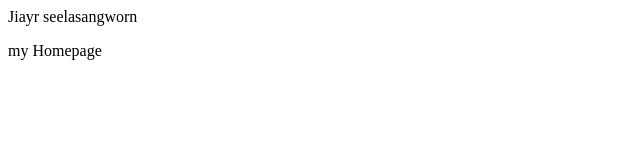
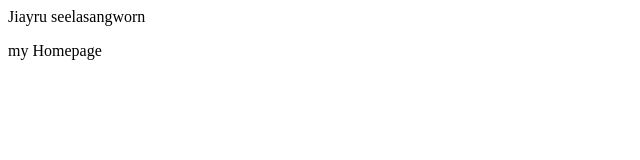
Before and after one commit to jj28789/jj28789.github.io, a plain HTML site: page index.html in a window 1280 px wide. Shown: the full height of the page, 0-640 px from the left. Drawn offline with Linux system fonts and the light colour scheme.

Commit message:
Update index.html

```diff
--- a/index.html
+++ b/index.html
@@ -1,6 +1,6 @@
 <html>
  <head>
-  <tittle> Jiayr seelasangworn </tittle>
+  <tittle> Jiayru seelasangworn </tittle>
   </head>
   <body>
   <p> my Homepage </p>
```
